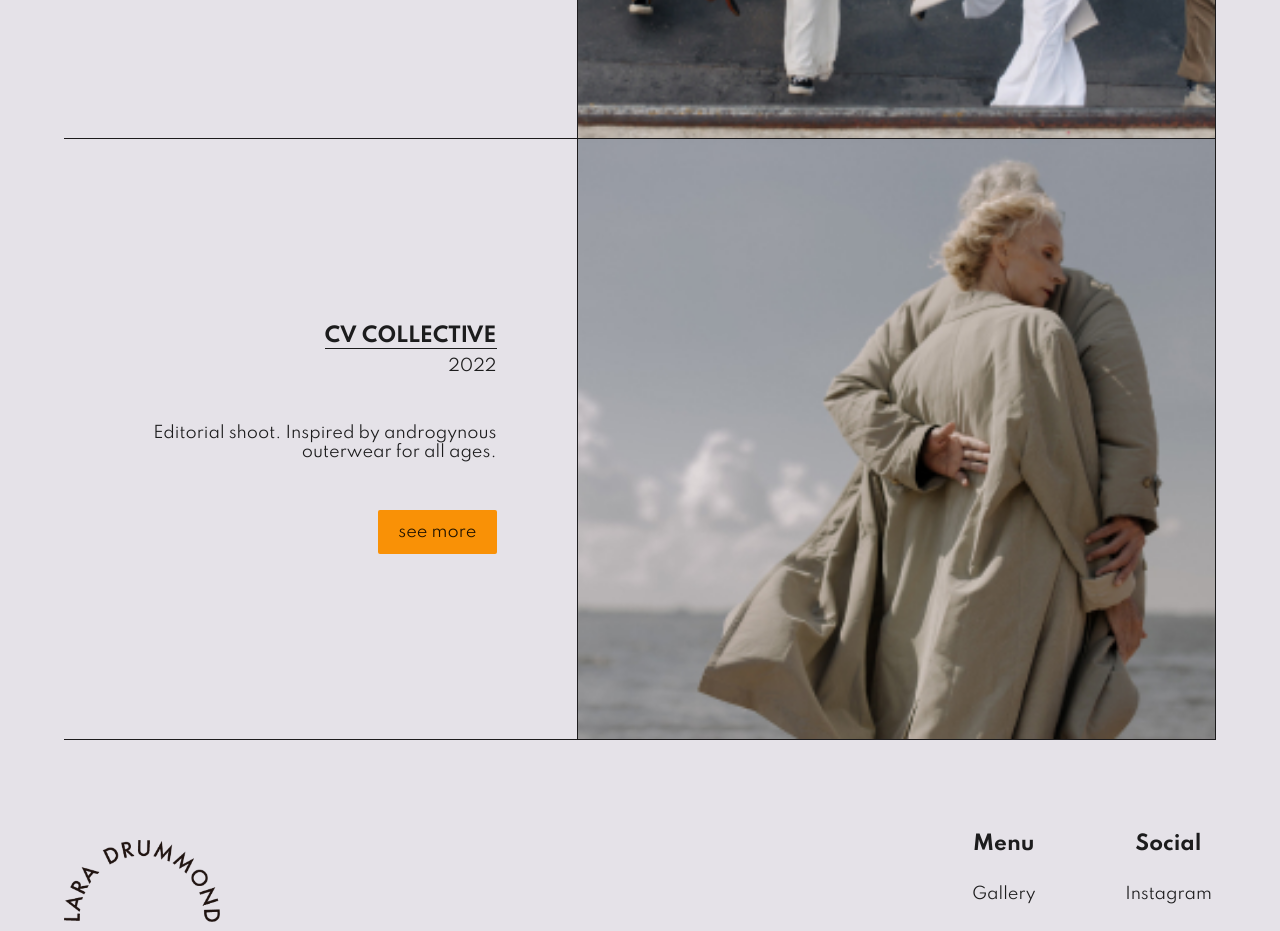
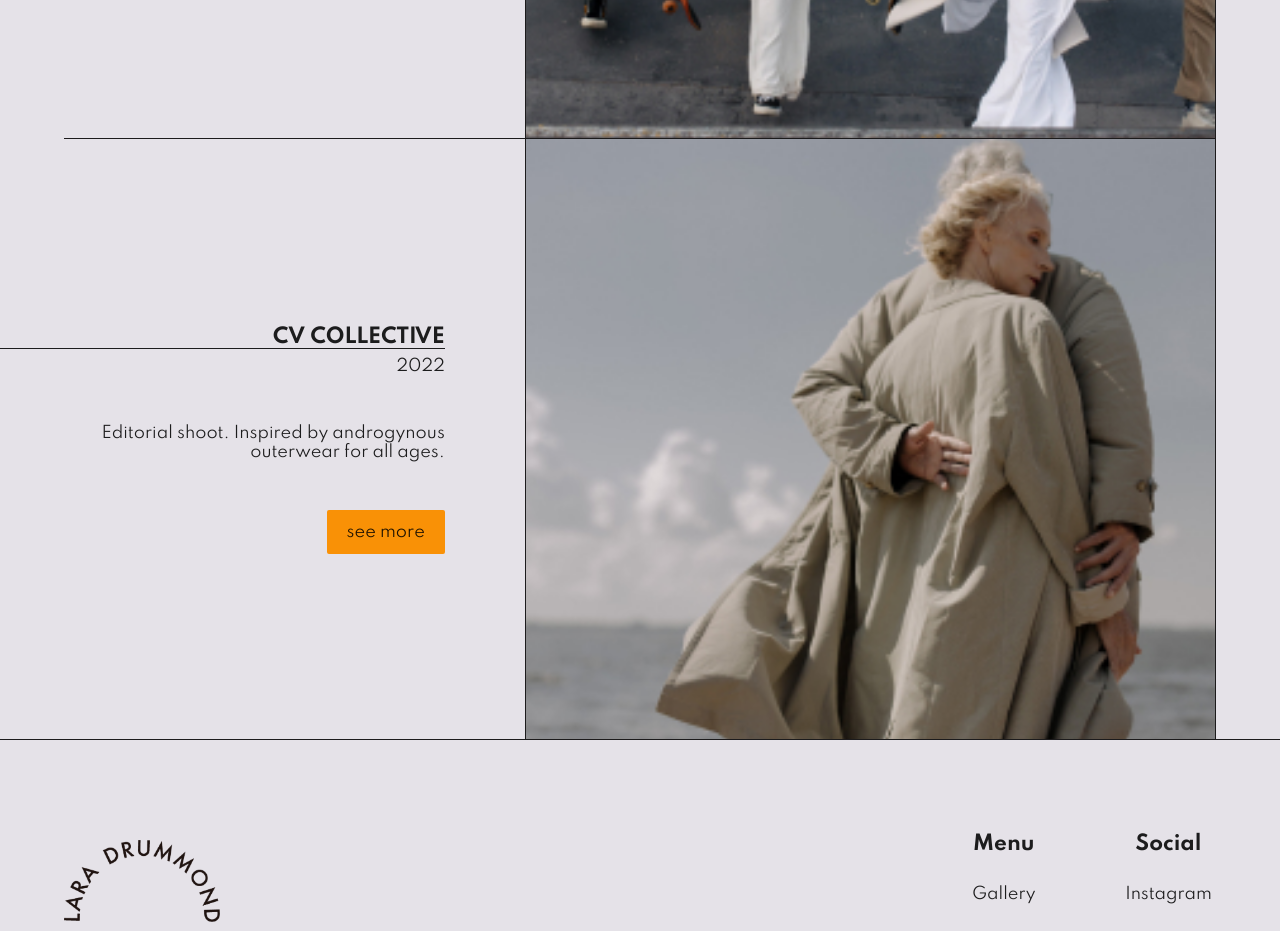
Before and after one commit to bouceka/portfolio-lara-d, a React (Vite) app: page / in a window 1280 px wide. Shown: the part 3380-4311 px from the top of the page. Built offline with nearby package versions, Linux system fonts and the light colour scheme.

Commit message:
POR-98: Refactor: Refactor styling on recent projects section

```diff
--- a/src/components/recent-projects/recent-projects-item.component.tsx
+++ b/src/components/recent-projects/recent-projects-item.component.tsx
@@ -12,7 +12,7 @@ type Props = {
 };
 export const RecentProjectsItem = ({ imgURL, title, year, description, link }: Props) => {
   return (
-    <div className="recent-projects-item">
+    <div className="recent-projects-item row">
       <div className="recent-projects-item__content">
         <h5 className="recent-projects-item__title">{title}</h5>
         <span className="recent-projects-item__year">{year}</span>
--- a/src/components/recent-projects/recent-projects.styles.scss
+++ b/src/components/recent-projects/recent-projects.styles.scss
@@ -1,15 +1,17 @@
 .recent-projects {
-  padding: 6.4rem 0;
+  margin: 6.4rem 0;
+  border-bottom: 1px solid var(--text-black-primary);
 
-  & .row {
-  }
   &-item {
     display: flex;
     gap: 8rem;
     border-bottom: 1px solid var(--text-black-primary);
+    &:last-child {
+      border: none;
+    }
 
     &:nth-of-type(2) img {
-       border-top: 1px solid var(--text-black-primary);
+      border-top: 1px solid var(--text-black-primary);
     }
 
     &__content {
@@ -18,21 +20,28 @@
       justify-content: center;
       align-items: end;
       gap: 0.8rem;
-      & > a {
-      }
     }
 
     &__title {
-      border-bottom: 1px solid var(--text-black-primary);
+      // border-bottom: 1px solid var(--text-black-primary);
       position: relative;
-      // &::before {
-      //   position: absolute;
-      //   content: '';
-      // 	bottom: 0;
-      // 	left: 0;
-      // 	width: 100%;
-      //   border-bottom: 1px solid var(--text-black-primary);
-      // }
+      &::before {
+        position: absolute;
+        content: '';
+        bottom: 0;
+        left: 0;
+        width: 100rem;
+        border-bottom: 1px solid var(--text-black-primary);
+        transform: translateX(calc(-100rem));
+      }
+      &::after {
+        position: absolute;
+        content: '';
+        bottom: 0;
+        left: 0;
+        width: 100%;
+        border-bottom: 1px solid var(--text-black-primary);
+      }
     }
 
     &__description {
@@ -41,6 +50,9 @@
     }
     & img {
       height: 60rem;
+      // width: 100%;
+      flex: 0 0 60%;
+      object-fit: cover;
       border-left: 1px solid var(--text-black-primary);
       border-right: 1px solid var(--text-black-primary);
     }
--- a/src/styles/base/_base.scss
+++ b/src/styles/base/_base.scss
@@ -20,9 +20,9 @@ html {
     font-size: 50%; //1 rem = 8px, 8/16 = 50%
   }
 
-  @include respond(big-desktop) {
-      font-size: 75%; //1 rem = 12px, 12/16 = 75%
-  }
+  // @include respond(big-desktop) {
+  //     font-size: 75%; //1 rem = 12px, 12/16 = 75%
+  // }
 }
 
 body {
```
